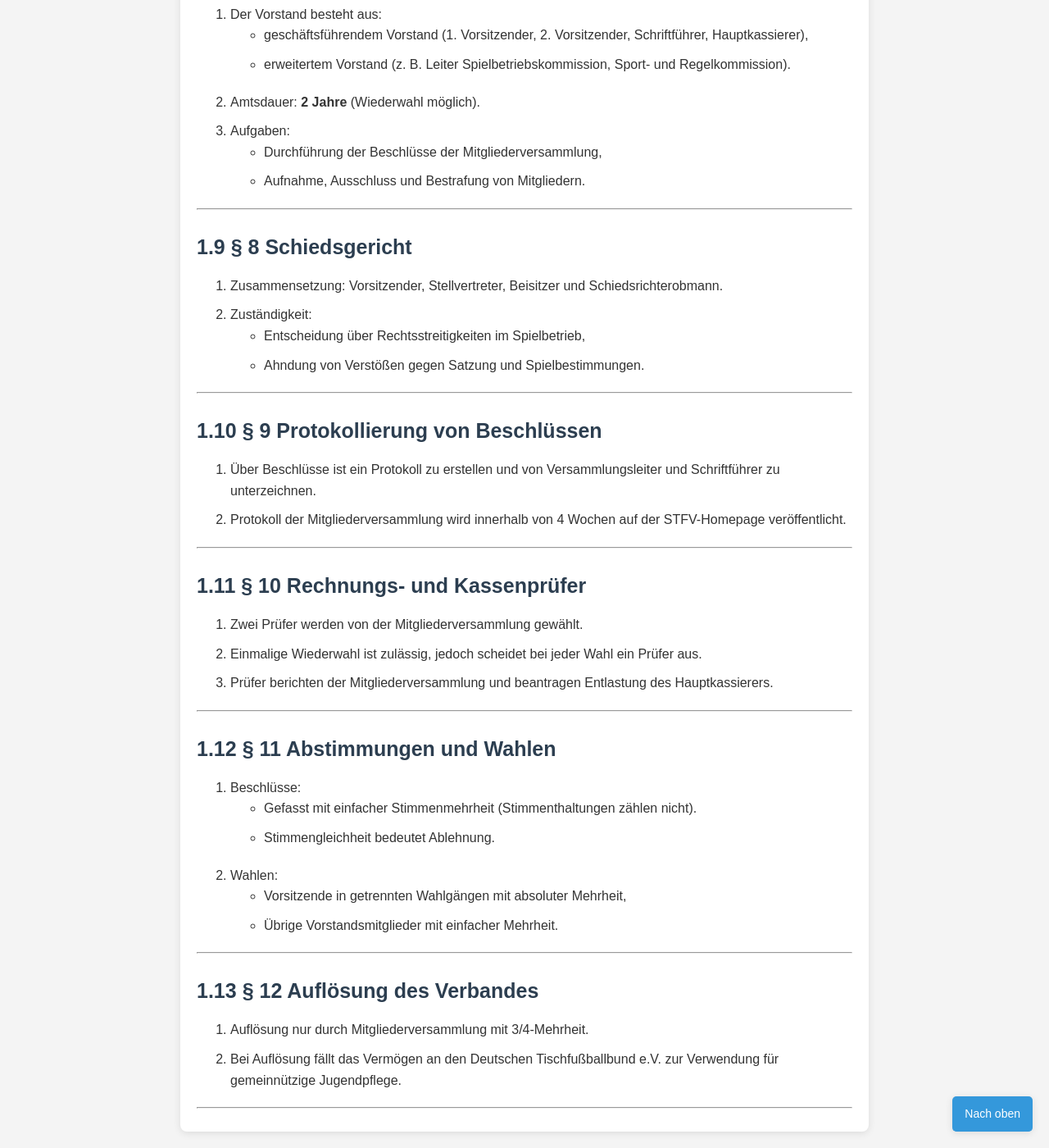
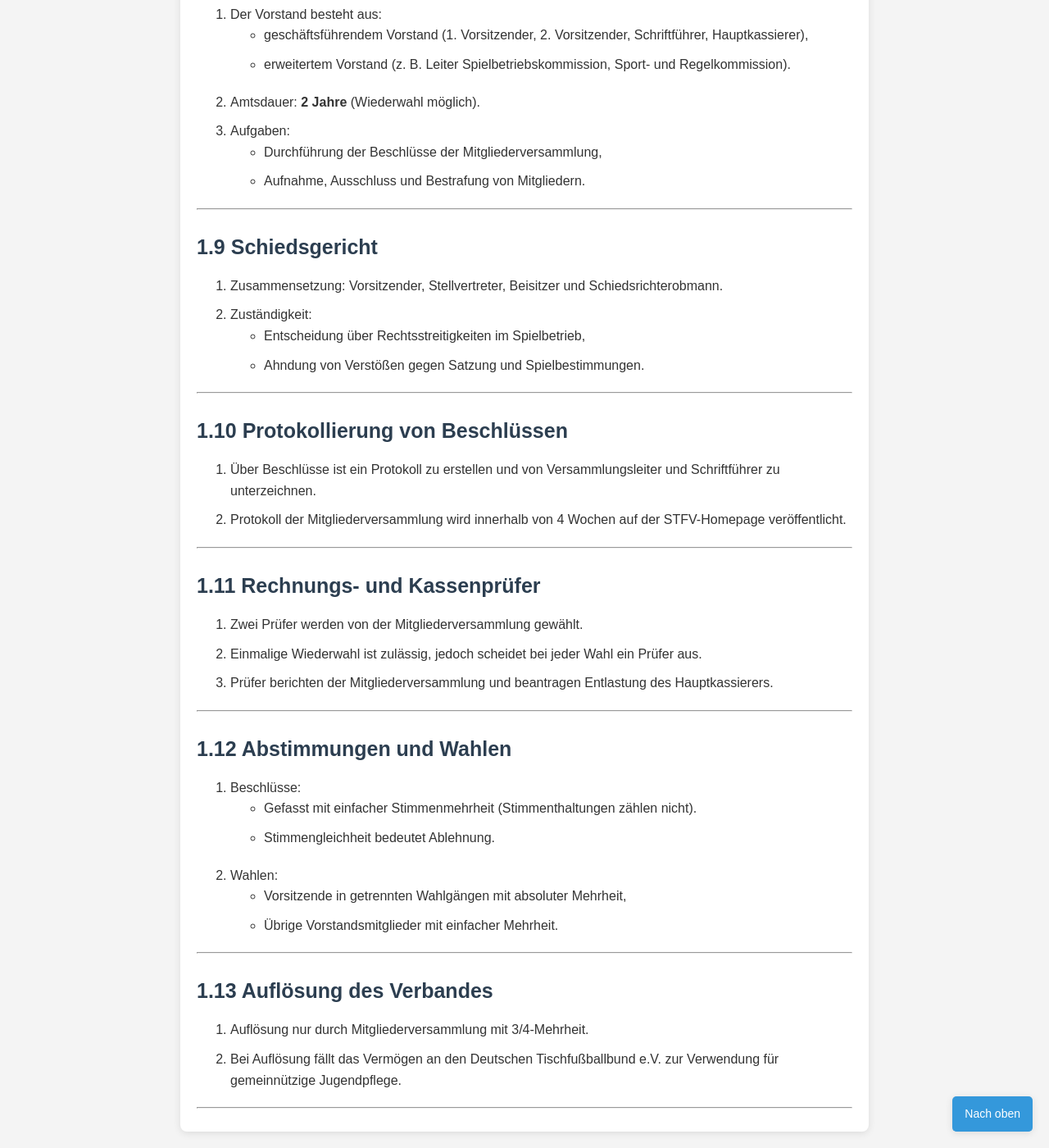
Before and after one commit to Deutscher-Tischfussballbund/stfv-docs, a Jekyll site: the page built from docs/Satzung.md, in a window 1280 px wide and 1400 px high, scrolled down 3615 px. Shown: the whole window at 82% size. Built offline with Jekyll 4.4.1, drawn with Linux system fonts in a browser that asks for light colours; our own code applies the rules of GitHub Pages for plain Markdown files; some of the changed text lies outside the part shown.

Commit message:
Update Satzung.md

```diff
--- a/docs/Satzung.md
+++ b/docs/Satzung.md
@@ -119,7 +119,7 @@
 
 ---
 
-## § 8 Schiedsgericht
+##  Schiedsgericht
 
 1. Zusammensetzung: Vorsitzender, Stellvertreter, Beisitzer und Schiedsrichterobmann.
 2. Zuständigkeit:
@@ -128,14 +128,14 @@
 
 ---
 
-## § 9 Protokollierung von Beschlüssen
+##  Protokollierung von Beschlüssen
 
 1. Über Beschlüsse ist ein Protokoll zu erstellen und von Versammlungsleiter und Schriftführer zu unterzeichnen.
 2. Protokoll der Mitgliederversammlung wird innerhalb von 4 Wochen auf der STFV-Homepage veröffentlicht.
 
 ---
 
-## § 10 Rechnungs- und Kassenprüfer
+##  Rechnungs- und Kassenprüfer
 
 1. Zwei Prüfer werden von der Mitgliederversammlung gewählt.
 2. Einmalige Wiederwahl ist zulässig, jedoch scheidet bei jeder Wahl ein Prüfer aus.
@@ -143,7 +143,7 @@
 
 ---
 
-## § 11 Abstimmungen und Wahlen
+##  Abstimmungen und Wahlen
 
 1. Beschlüsse:
    - Gefasst mit einfacher Stimmenmehrheit (Stimmenthaltungen zählen nicht).
@@ -154,7 +154,7 @@
 
 ---
 
-## § 12 Auflösung des Verbandes
+##  Auflösung des Verbandes
 
 1. Auflösung nur durch Mitgliederversammlung mit 3/4-Mehrheit.
 2. Bei Auflösung fällt das Vermögen an den Deutschen Tischfußballbund e.V. zur Verwendung für gemeinnützige Jugendpflege.
```
Also changed, not shown: other parts of docs/Satzung.md (+7 -7 lines).
